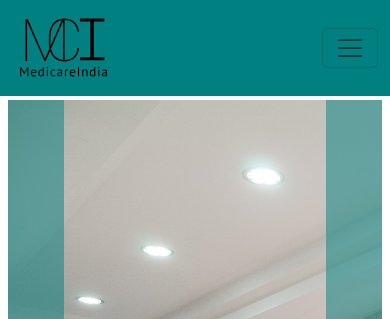
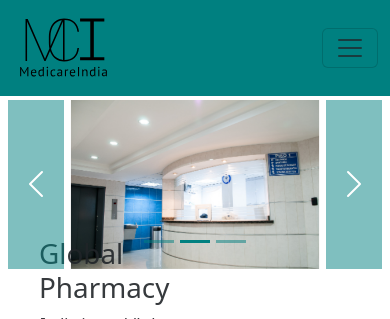
Before and after one commit to SufyaanKhateeb/MedicareIndia, a React (Create React App) app in the folder medicare/: page / in a window 390 px wide. Shown: the top 319 px of the page. Built offline with nearby package versions, Linux system fonts and the light colour scheme.

Commit message:
responsive changes

```diff
--- a/medicare/src/App.css
+++ b/medicare/src/App.css
@@ -62,7 +62,7 @@ button {
   margin-left: 2%;
 }
 
-.search-bar-service{
+.search-bar-service {
   margin: auto;
 }
 
@@ -182,8 +182,8 @@ button {
   align-items: flex-start;
 }
 
-.card-body{
-    padding:5px;
+.card-body {
+  padding: 5px;
 }
 
 .locationsearch {
@@ -196,62 +196,97 @@ button {
   background-repeat: repeat;
   background-size: cover;
 }
-.about-container{
-  display : flex;
+.about-container {
+  display: flex;
   justify-content: space-around;
   align-items: center;
   text-align: left;
   margin: 9% 5%;
 }
-.s-container, .p-container{
-  padding:1% ;
+.s-container,
+.p-container {
+  padding: 1%;
   width: 30%;
   background-color: #f1f1f1;
   border-radius: 5%;
 }
-.connection{
+.connection {
   display: flex;
-  justify-content: space-between ;
+  justify-content: space-between;
   align-items: flex-start;
 }
 
-@media screen and (max-width: 900px){
-
+@media screen and (max-width: 1000px) {
   .category-containerinner {
     grid-template-columns: repeat(2, auto);
     margin: 2% 10%;
   }
-.render-container{
+  .render-container {
     grid-template-columns: repeat(2, auto);
   }
-.category-container{
-  grid-template-columns: repeat(2, auto);
+  .category-container {
+    grid-template-columns: repeat(3, auto);
   }
-.navbar-nav{
+  .navbar-nav {
     text-align: right;
   }
 }
 
-@media screen and (max-width: 650px){
-
+@media screen and (max-width: 650px) {
   .category-containerinner {
     grid-template-columns: repeat(1, auto);
     margin: 2% 10%;
   }
-.category-container{
+  .category-container {
+    grid-template-columns: repeat(2, auto);
+  }
+  .render-container {
     grid-template-columns: repeat(1, auto);
   }
-.render-container{
-  grid-template-columns: repeat(1, auto);
 }
 
-}
-
-
-
-@media screen and (max-width: 784px){
-
+@media screen and (max-width: 784px) {
   .service-inner-container {
     flex-direction: column;
   }
 }
+
+@media screen and (max-width: 443px) {
+  .category-container {
+    grid-template-columns: repeat(1, auto);
+  }
+}
+
+@media screen and (max-width: 800px) {
+  .carousel {
+    height: 50vh;
+  }
+
+  .carousel-item img {
+    height: 50vh;
+  }
+
+  .carousel-item h2 {
+    font-size: small;
+  }
+  .carousel-item p {
+    font-size: smaller;
+  }
+}
+
+@media screen and (max-width: 580px) {
+  .carousel {
+    height: 20vh;
+  }
+
+  .carousel-item img {
+    height: 20vh;
+  }
+
+  .carousel-item h2 {
+    font-size: small;
+  }
+  .carousel-item p {
+    font-size: smaller;
+  }
+}
--- a/medicare/src/components/pages/pageComp/Carousel.jsx
+++ b/medicare/src/components/pages/pageComp/Carousel.jsx
@@ -43,7 +43,7 @@ const Carousel = () => {
                         href="/location"
                     />
                     <div className="carousel-caption d-none d-md-block">
-                        <h1>MediCare India!</h1>
+                        <h2>MediCare India!</h2>
                         <p>Find your trusted clinics and facilities.</p>
                     </div>
 
@@ -72,7 +72,7 @@ const Carousel = () => {
                         style={{ margin: "auto" }}
                     />
                     <div className="carousel-caption d-none d-md-block">
-                        <h1>Get Treatment!</h1>
+                        <h2>Get Treatment!</h2>
                         <p>Choose required diagnosis.</p>
                     </div>
                 </Link>
```
Lines whose indentation alone changed are shown as unchanged.
